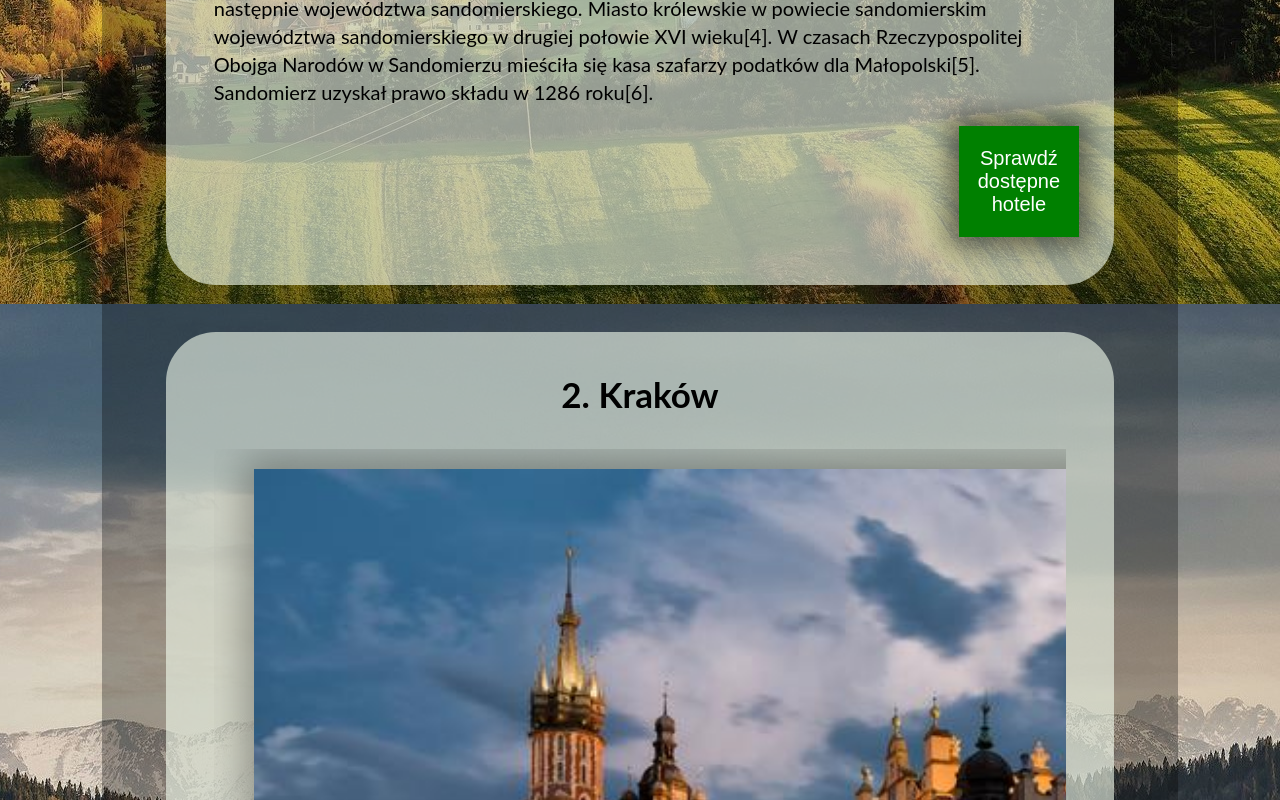
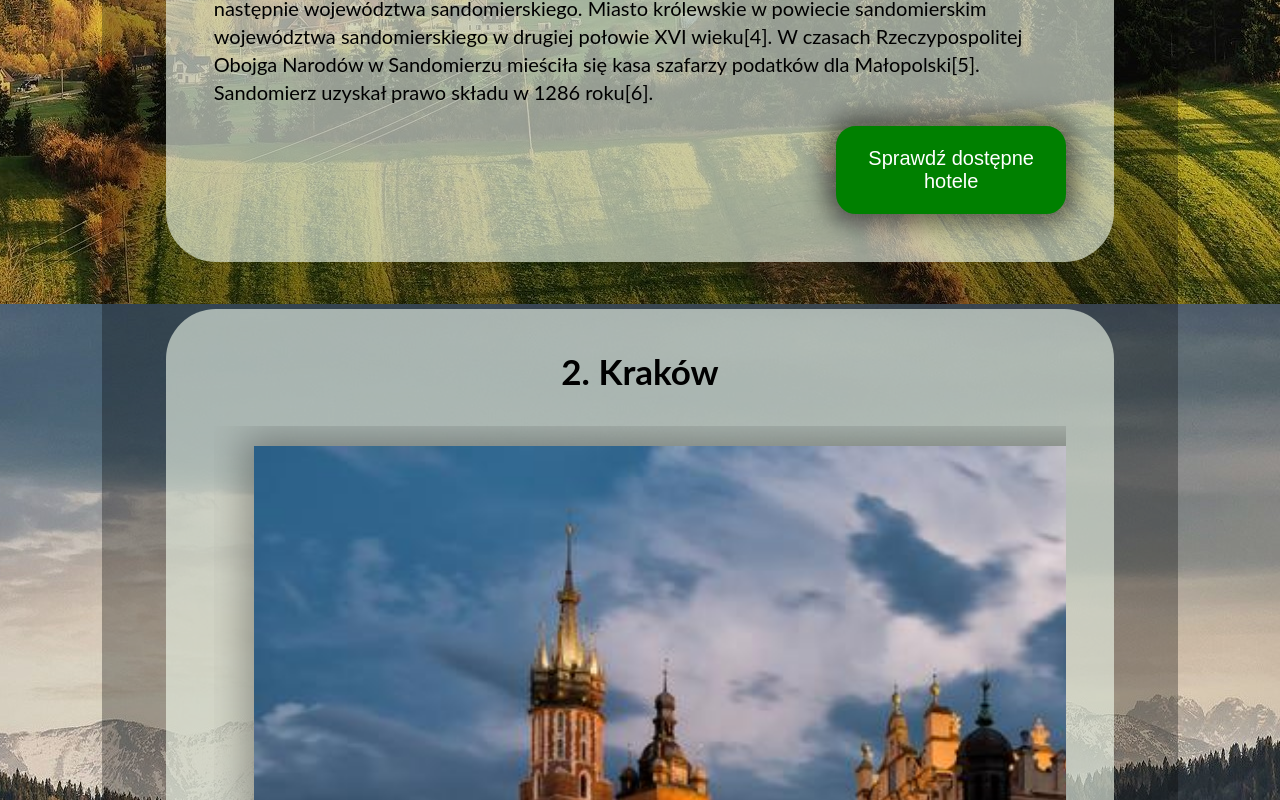
Before and after one commit to adamjagielka/najpiekniejszepolskiemiasta, a website: page index.html in a window 1280 px wide. Shown: the part 1900-2700 px from the top of the page. Drawn offline with Linux system fonts and the light colour scheme.

Commit message:
Add files via upload
rounded buttons

```diff
--- a/index.html
+++ b/index.html
@@ -238,7 +238,7 @@
 		}
 
 		button {
-			margin-left: 745px;
+			margin-left: 73%;
 			font-size: 1em;
 			background-color: green;
 			color: #fff;
@@ -250,6 +250,7 @@
 			-moz-box-shadow: 0 0 25px 10px rgba(0, 0, 0, 0.5);
 			box-shadow: 0 0 25px 10px rgba(0, 0, 0, 0.5);
 			cursor: pointer;
+			border-radius: 20px;
 		}
 
 		button:hover {
@@ -267,7 +268,7 @@
 		}
 
 		#przycisk {
-			position: absolute;
+			position: sticky;
 			left: 800px;
 		}
 	</style>
```
